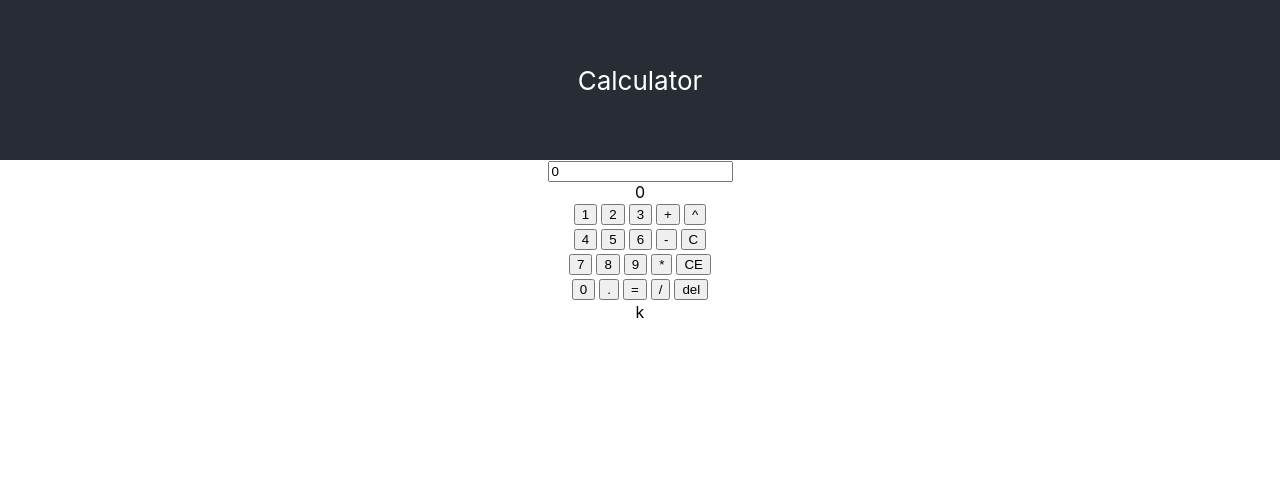
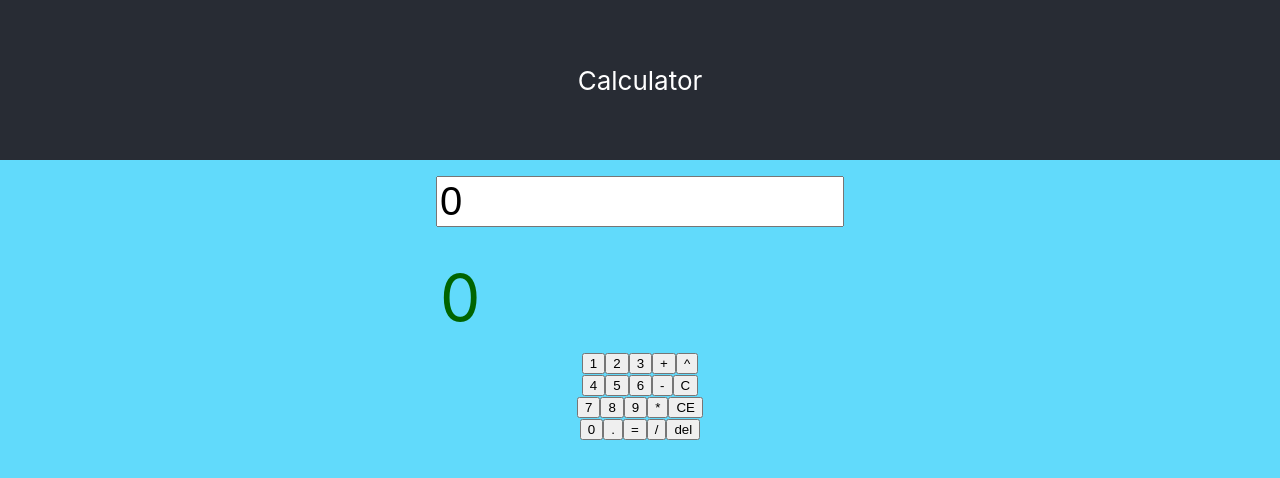
Before and after one commit to kaveh-bazugir/ReactCalculatorApp, a React (Create React App) app: page / in a window 1280 px wide. Shown: the top 478 px of the page. Built offline with nearby package versions, Linux system fonts and the light colour scheme.

Commit message:
try to style calculator

```diff
--- a/src/App.css
+++ b/src/App.css
@@ -36,3 +36,9 @@
     transform: rotate(360deg);
   }
 }
+
+.myCalculator {
+  background-color: #61dafb;
+  min-height: 80vh;
+  align-items: center;
+}
--- a/src/App.js
+++ b/src/App.js
@@ -7,7 +7,7 @@ function App() {
       <header className="App-header">
         Calculator
       </header>
-      <section>
+      <section className='myCalculator'>
         <Calculator />
       </section>
     </div>
--- a/src/Button.jsx
+++ b/src/Button.jsx
@@ -1,10 +1,8 @@
 const Btn = (props) => {
-    const {label, onClick} = props;
-    const btnStyle = {
-        margin:2
-    }
+    const {label, onClick, className} = props;
+
     return(
-        <button type="button" onClick={onClick} style={btnStyle}>{label}</button>
+        <button type="button" onClick={onClick} className={className}>{label}</button>
     );
 }
 
--- /dev/null
+++ b/src/Calculator.css
@@ -0,0 +1,21 @@
+.calculatorInput {
+    width: 50vh;
+    margin: 2vh;
+    font-size: 5vh;
+}
+
+.calculatorResult {
+    width: 50vh;
+    margin: 2vh;
+    margin-left: auto;
+    margin-right: auto;
+    text-align: left;
+    font-size: 8vh;
+    color: darkgreen;
+}
+
+.calculatorButton {
+    width: 10vh;
+    font-size: 5vh;
+    color: blue;
+}
--- a/src/Calculator.jsx
+++ b/src/Calculator.jsx
@@ -1,4 +1,5 @@
 import React, {useState} from "react";
+import './Calculator.css'
 import Btn from "./Button";
 
 const Calculator = () => {
@@ -155,16 +156,19 @@ const Calculator = () => {
         ]
     ];
 
+    calButtons.map((buttonRow) => {buttonRow.map(
+        (calculatorButton) => calculatorButton.className = "calculatorbutton"
+    )});
+
     return(
         <>
-        <input type="text" value={myInput} onChange={KeyboardInput} />
-        <div>{myResult}</div>
+        <input type="text" value={myInput} onChange={KeyboardInput} className="calculatorInput"/>
+        <div className="calculatorResult">{myResult}</div>
         <div>
             {calButtons.map((buttonRow) => <div>{buttonRow.map(
-                (myButton) => <Btn label={myButton.label} onClick={myButton.onClick}/>
+                (myButton) => <Btn label={myButton.label} onClick={myButton.onClick} className={myButton.className}/>
             )}</div>)}
         </div>
-        <div>k</div>
         </>
     );
 }
```
